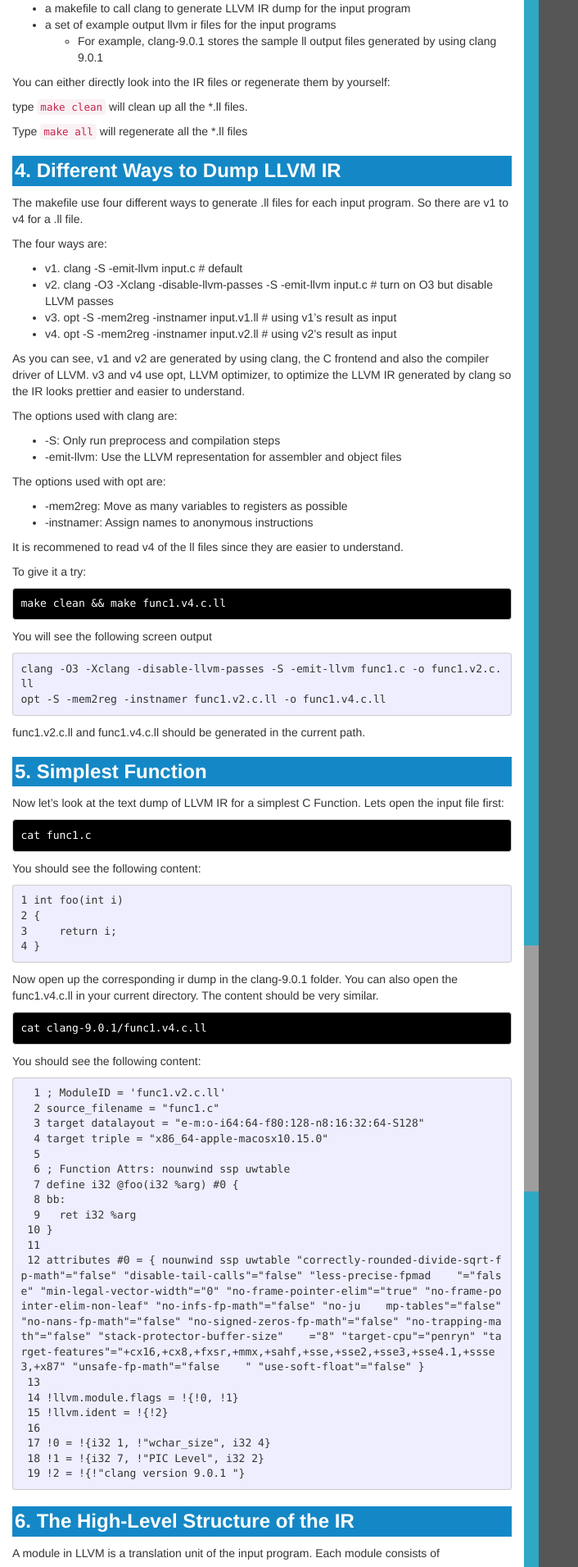
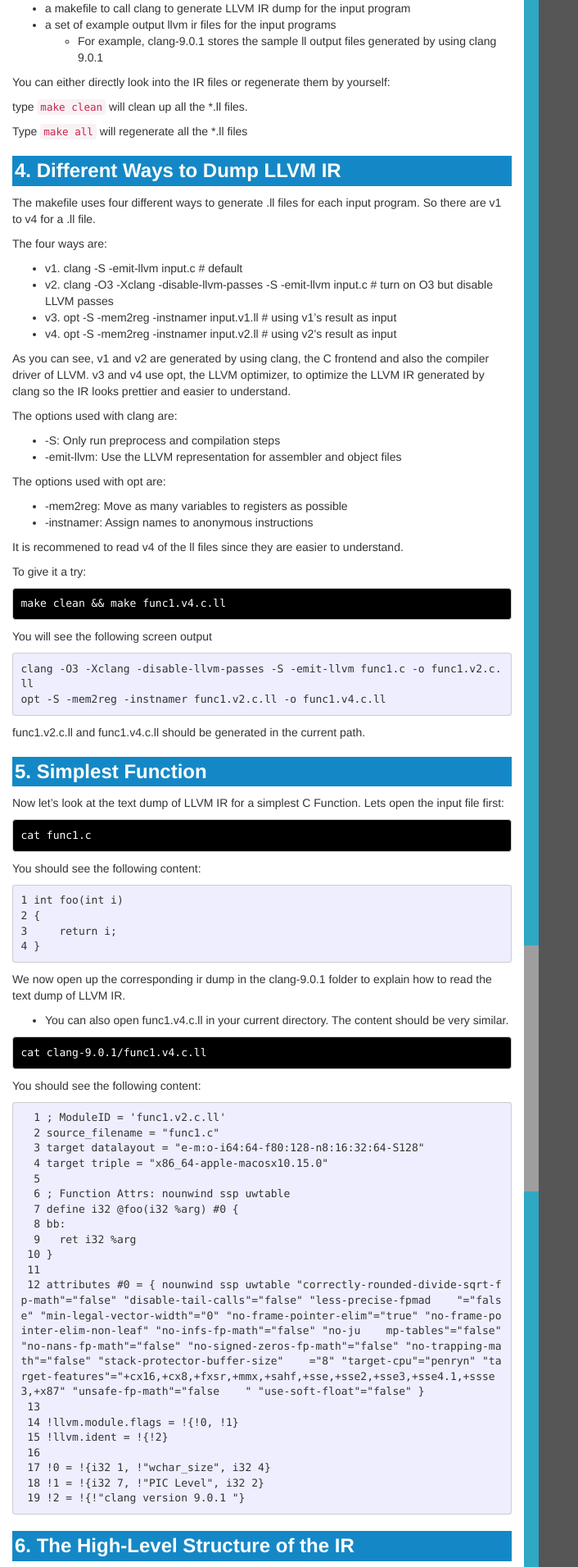
Before and after one commit to freeCompilerCamp/freecompilercamp.github.io, a Jekyll site: the page built from _posts/2020-03-25-llvm-ir.markdown, in a window 1280 px wide. Shown: the part 1223-3134 px from the top of the page at 82% size, without its empty margins (0-706 px from the left). Built offline with Jekyll 4.4.1, drawn with Linux system fonts in a browser that asks for light colours; nearby versions of some CDN libraries; some of the changed text lies outside the part shown; grey boxes are pictures that could not be loaded.

Commit message:
Update 2020-03-25-llvm-ir.markdown

````diff
--- a/_posts/2020-03-25-llvm-ir.markdown
+++ b/_posts/2020-03-25-llvm-ir.markdown
@@ -64,7 +64,7 @@
 Type `make all` will regenerate all the *.ll files
 
 ### **4. Different Ways to Dump LLVM IR**
-The makefile use four different ways to generate .ll files for each input program. So there are v1 to v4 for a .ll file.
+The makefile uses four different ways to generate .ll files for each input program. So there are v1 to v4 for a .ll file.
 
 The four ways are:
 * v1. clang -S -emit-llvm input.c # default
@@ -73,7 +73,7 @@
 * v4. opt -S -mem2reg -instnamer input.v2.ll # using v2's result as input
 
 As you can see, v1 and v2 are generated by using clang, the C frontend and also the compiler driver of LLVM.
-v3 and v4 use opt, LLVM optimizer, to optimize the LLVM IR generated by clang so the IR looks prettier and easier to understand.
+v3 and v4 use opt, the LLVM optimizer, to optimize the LLVM IR generated by clang so the IR looks prettier and easier to understand.
 
 The options used with clang are:
 * -S: Only run preprocess and compilation steps
@@ -112,7 +112,9 @@
 4 }
 ```
 
-Now open up the corresponding ir dump in the clang-9.0.1 folder. You can also open the func1.v4.c.ll in your current directory. The content should be very similar.
+We now open up the corresponding ir dump in the clang-9.0.1 folder to explain how to read the text dump of LLVM IR.
+* You can also open func1.v4.c.ll in your current directory. The content should be very similar.
+
 ```.term1
 cat clang-9.0.1/func1.v4.c.ll
 ```
````
Also changed, not shown: other parts of _posts/2020-03-25-llvm-ir.markdown (+2 -0 lines).
